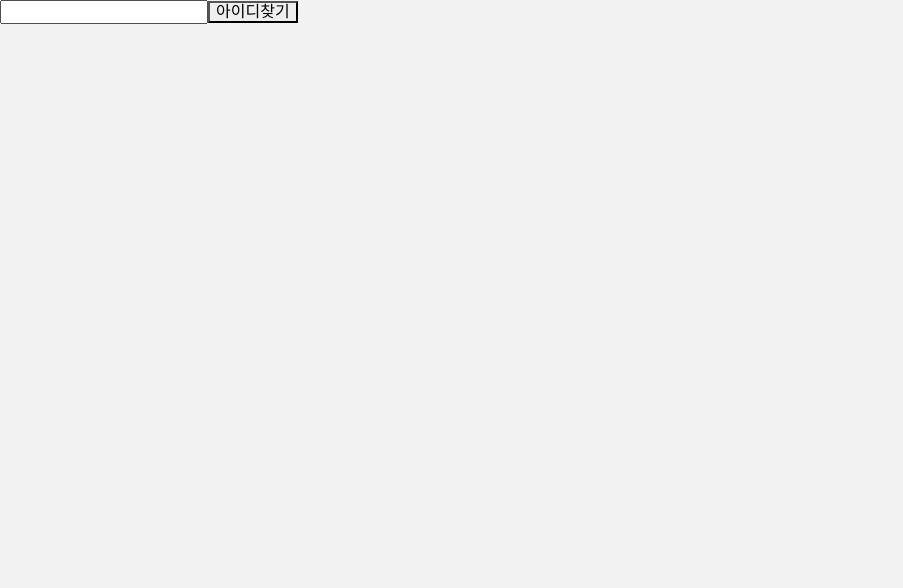
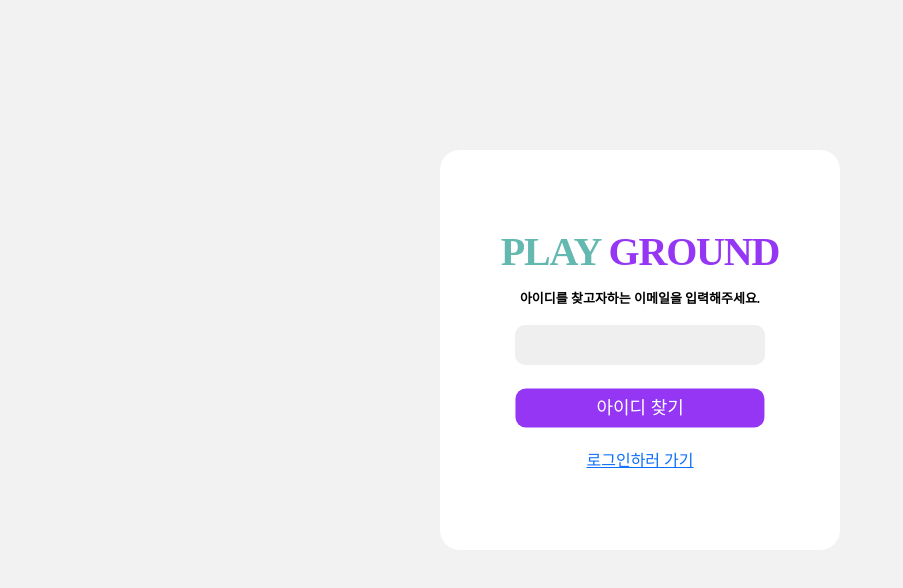
Before and after one commit to jaynamm/playground-react, a React (Create React App) app: page /idsearch in a window 1280 px wide. Shown: the top 588 px of the page, without its empty margins (0-903 px from the left). Built offline with nearby package versions, Linux system fonts and the light colour scheme.

Commit message:
Idsearch css입힘!

```diff
--- a/src/components/Login/Idsearch.js
+++ b/src/components/Login/Idsearch.js
@@ -1,5 +1,7 @@
 import React, { useState } from "react";
+import '../../styles/Idsearch.css';
 import axios from "axios";
+
 // import { styles } from'./styles'
 
 export default function IdSearch() {
@@ -32,15 +34,23 @@ export default function IdSearch() {
     }
 
  return (
-    <div>
+    <div className="wrap">
+        <div className="box">
+        <p className='play'>PLAY <span className="ground">GROUND</span></p>
+            <div className="emailinput">아이디를 찾고자하는 이메일을 입력해주세요.</div>
             <input
+            className="idinput"
             onSubmit={idCheckHandler}
             type="email"
             id="userEmail"
             onChange={(e) => setEmail(e.target.value)}
             />
-        <button onClick={idCheckHandler}>아이디찾기</button>
-        <div>{searchResult}</div>
+            <button className="idsearch" onClick={idCheckHandler}>아이디 찾기</button>
+            <br/>
+            <a className="searchresult">{searchResult}</a>
+            <br></br>
+            <a href="/Signin"> 로그인하러 가기</a>
+        </div>
     </div>
     )
 }
--- /dev/null
+++ b/src/styles/Idsearch.css
@@ -0,0 +1,73 @@
+@import url("reset.css");
+*{
+    margin: 0;
+    padding: 0;
+    box-sizing: border-box;
+    font-family: Arial, sans-serif;
+}
+
+
+
+.idsearch{
+    margin-top: 10%;
+    border-radius: 7px;
+    background-color: #9536F4;
+    color: #ffff;
+    transform: scale(1.5);
+    padding: 7px 54px;
+    outline: none;
+    border: 0;
+    font-size: 12px;
+}
+
+.idinput{
+    width: 250px;
+    height: 40px;
+    border-radius: 10px;
+    outline: none;
+    border: 0;
+    font-size: 20px;
+    text-align: center;
+    background-color: #efefef;
+}
+
+.wrap {
+    width: 100%;
+    height: 100%;
+    display: flex;
+    align-items: center;
+    flex-direction: column;
+    justify-content: center;
+}
+
+.box{
+    margin-top: 150px;
+    width: 400px;
+    height: 400px;
+    background: white;
+    border-radius: 20px;
+    display: flex;
+    justify-content: center;
+    align-items: center;
+    flex-direction: column;
+}
+
+.searchresult{
+    display: block;
+    color: black;
+    font-size: 30px;
+}
+
+
+.idsearch {
+    display: block;
+    margin-top: 30px;
+}
+
+.emailinput{
+    font-size: 13px;
+    font-weight: bold;
+    margin-top: 5%;
+    margin-bottom: 5%;
+    color: black;
+}
```
Lines whose indentation alone changed are shown as unchanged.
